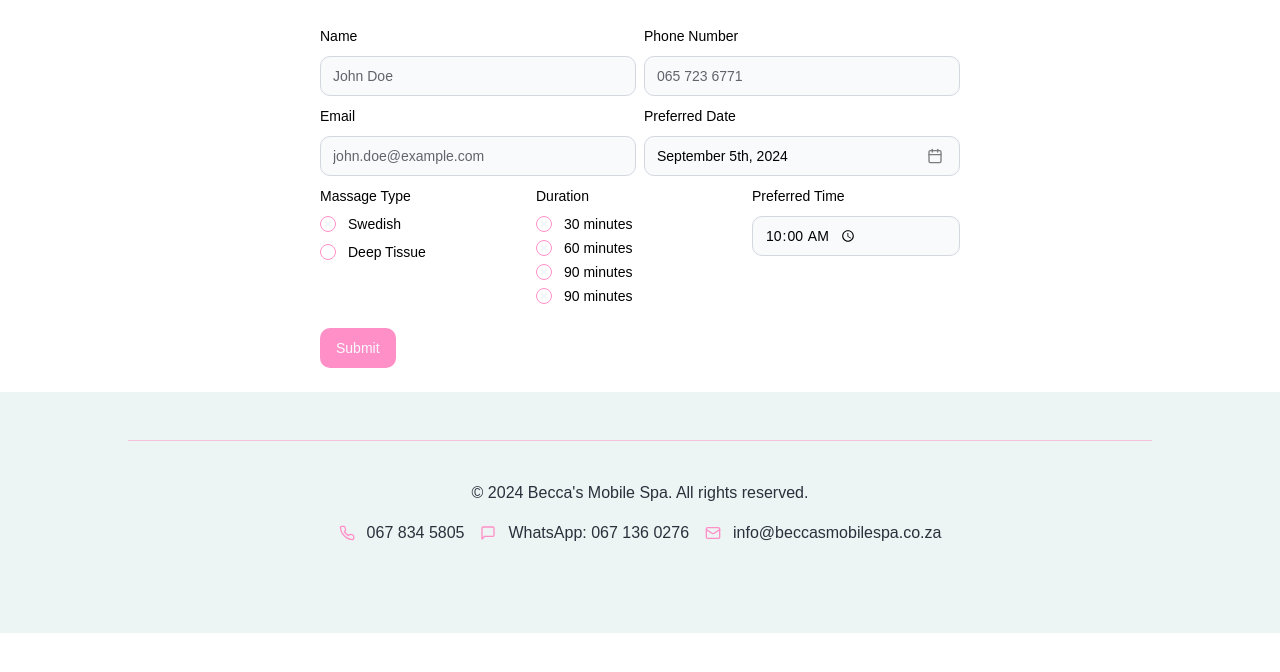
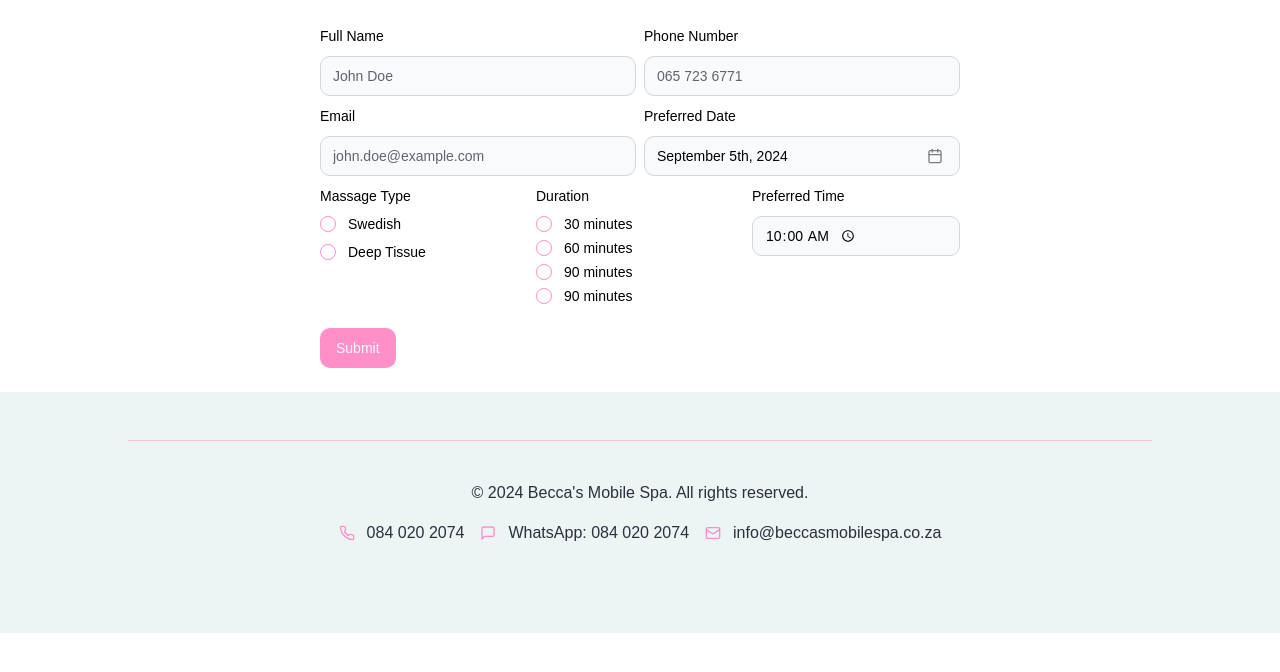
Before and after one commit to jchademwiri/beccas-mobile-spa-official-website, a Next.js app: page /book in a window 1280 px wide. Shown: the top 672 px of the page. Built offline with nearby package versions, Linux system fonts and the light colour scheme.

Commit message:
updated Contact Details

```diff
--- a/src/components/Hero.tsx
+++ b/src/components/Hero.tsx
@@ -1,37 +1,36 @@
-import Link from 'next/link';
-import { Button } from './ui/button';
+import Link from "next/link";
+import { Button } from "./ui/button";
+import { whatsappLink } from "@/lib/contactDetails";
 
-let whatsappLink: string =
-  'https://wa.me/+27671360276/?text=hello there, i would like to book a massage. ';
 const Hero = () => {
   return (
-    <section className='relative bg-[url(https://images.pexels.com/photos/3757942/pexels-photo-3757942.jpeg?auto=compress&cs=tinysrgb&w=1260&h=750&dpr=1)] bg-cover bg-center bg-no-repeat'>
-      <div className='absolute inset-0 bg-gray-900/75 sm:bg-transparent sm:from-gray-900/95 sm:to-gray-900/25 bg-gradient-to-r '></div>
+    <section className="relative bg-[url(https://images.pexels.com/photos/3757942/pexels-photo-3757942.jpeg?auto=compress&cs=tinysrgb&w=1260&h=750&dpr=1)] bg-cover bg-center bg-no-repeat">
+      <div className="absolute inset-0 bg-gray-900/75 bg-gradient-to-r sm:bg-transparent sm:from-gray-900/95 sm:to-gray-900/25"></div>
 
-      <div className='relative mx-auto  max-w-screen-xl px-4 py-32 sm:px-6 lg:flex lg:h-screen lg:items-center lg:px-8'>
-        <div className='max-w-xl text-center sm:text-left '>
-          <h1 className='text-3xl font-extrabold  sm:text-5xl text-accent'>
+      <div className="relative mx-auto max-w-screen-xl px-4 py-32 sm:px-6 lg:flex lg:h-screen lg:items-center lg:px-8">
+        <div className="max-w-xl text-center sm:text-left">
+          <h1 className="text-3xl font-extrabold text-accent sm:text-5xl">
             Welcome to Becca's
-            <strong className='block font-extrabold text-destructive'>
-              Mobile Spa.{' '}
+            <strong className="block font-extrabold text-destructive">
+              Mobile Spa.{" "}
             </strong>
           </h1>
 
-          <p className='mt-4 max-w-lg  sm:text-xl/relaxed text-accent'>
+          <p className="mt-4 max-w-lg text-accent sm:text-xl/relaxed">
             Discover the path to wellness with Becca's Mobile Spa, where
             relaxation and rejuvenation come to you. Indulge in a tailored spa
             experience designed to restore balance to your body and mind.
           </p>
 
-          <div className='mt-8 flex flex-wrap gap-4 text-center'>
-            <Button variant={'secondary'} size={'lg'} className='bg-accent'>
-              <Link href='#services' className=''>
+          <div className="mt-8 flex flex-wrap gap-4 text-center">
+            <Button variant={"secondary"} size={"lg"} className="bg-accent">
+              <Link href="#services" className="">
                 Our Services
               </Link>
             </Button>
-            <Button variant={'destructive'} size={'lg'}>
+            <Button variant={"destructive"} size={"lg"}>
               {/* <span className='mr-2'>L</span> */}
-              <Link href={whatsappLink} className=''>
+              <Link href={whatsappLink} className="">
                 Book Appointment
               </Link>
             </Button>
--- a/src/components/footer.tsx
+++ b/src/components/footer.tsx
@@ -1,43 +1,41 @@
-import { Phone, MessageSquare, Mail } from 'lucide-react';
+import {
+  numberLink,
+  phone,
+  whatsappLink,
+  emailLink,
+  email,
+} from "@/lib/contactDetails";
+import { Phone, MessageSquare, Mail } from "lucide-react";
 
-import Link from 'next/link';
-import SociaMedia from './social-media';
-
-let phone: number | string = '067 834 5805';
-let numberLink: string = 'tel:+270678345805';
-let whatsappLink: string =
-  'https://wa.me/+27671360276/?text=hello there, i would like to book a massage. ';
-let email: string = 'info@beccasmobilespa.co.za';
-let emailLink: string = 'mailto:info@beccasmobilespa.co.za';
-
+import Link from "next/link";
 export function Footer() {
   return (
-    <div className='w-full bg-secondary'>
-      <div className='max-w-5xl mx-auto py-12'>
+    <div className="w-full bg-secondary">
+      <div className="mx-auto max-w-5xl py-12">
         {/* px-4 */}
         {/* Social Media Section  */}
         {/* <SociaMedia /> */}
-        <hr className='border-primary/50' />
-        <footer className='text-center my-10'>
-          <p className='mb-4 text-secondary-foreground'>
+        <hr className="border-primary/50" />
+        <footer className="my-10 text-center">
+          <p className="mb-4 text-secondary-foreground">
             © 2024 Becca's Mobile Spa. All rights reserved.
           </p>
-          <div className='flex flex-col sm:flex-row justify-center items-center space-y-2 sm:space-y-0 sm:space-x-4'>
-            <div className='flex items-center text-secondary-foreground'>
-              <Link href={numberLink} className='flex gap-1 items-center'>
-                <Phone className='h-4 w-4 mr-2 text-primary' />
+          <div className="flex flex-col items-center justify-center space-y-2 sm:flex-row sm:space-x-4 sm:space-y-0">
+            <div className="flex items-center text-secondary-foreground">
+              <Link href={numberLink} className="flex items-center gap-1">
+                <Phone className="mr-2 h-4 w-4 text-primary" />
                 {phone}
               </Link>
             </div>
-            <div className='flex items-center text-secondary-foreground'>
-              <Link href={whatsappLink} className='flex gap-1 items-center'>
-                <MessageSquare className='h-4 w-4 mr-2 text-primary' />
-                WhatsApp: 067 136 0276
+            <div className="flex items-center text-secondary-foreground">
+              <Link href={whatsappLink} className="flex items-center gap-1">
+                <MessageSquare className="mr-2 h-4 w-4 text-primary" />
+                WhatsApp: {phone}
               </Link>
             </div>
-            <div className='flex items-center text-secondary-foreground'>
-              <Link href={emailLink} className='flex gap-1 items-center'>
-                <Mail className='h-4 w-4 mr-2 text-primary' />
+            <div className="flex items-center text-secondary-foreground">
+              <Link href={emailLink} className="flex items-center gap-1">
+                <Mail className="mr-2 h-4 w-4 text-primary" />
                 {email}
               </Link>
             </div>
--- a/src/components/forms/MassageBookingForm.tsx
+++ b/src/components/forms/MassageBookingForm.tsx
@@ -80,7 +80,7 @@ export function MassageBookingForm() {
               name="name"
               render={({ field }) => (
                 <FormItem>
-                  <FormLabel>Name</FormLabel>
+                  <FormLabel>Full Name</FormLabel>
                   <FormControl>
                     <Input placeholder="John Doe" {...field} />
                   </FormControl>
--- /dev/null
+++ b/src/components/numberLink.tsx
@@ -0,0 +1,7 @@
+// import SociaMedia from "./social-media";
+export let phone: number | string = "084 020 2074";
+export let numberLink: string = "tel:+27840202074";
+export let whatsappLink: string =
+  "https://wa.me/+27840202074/?text=hello there, i would like to book a massage. ";
+export let email: string = "info@beccasmobilespa.co.za";
+export let emailLink: string = "mailto:info@beccasmobilespa.co.za";
--- /dev/null
+++ b/src/lib/contactDetails.ts
@@ -0,0 +1,7 @@
+// import SociaMedia from "./social-media";
+export let phone: number | string = "084 020 2074";
+export let numberLink: string = "tel:+27840202074";
+export let whatsappLink: string =
+  "https://wa.me/+27840202074/?text=hello there, i would like to book a massage. ";
+export let email: string = "info@beccasmobilespa.co.za";
+export let emailLink: string = "mailto:info@beccasmobilespa.co.za";
```
